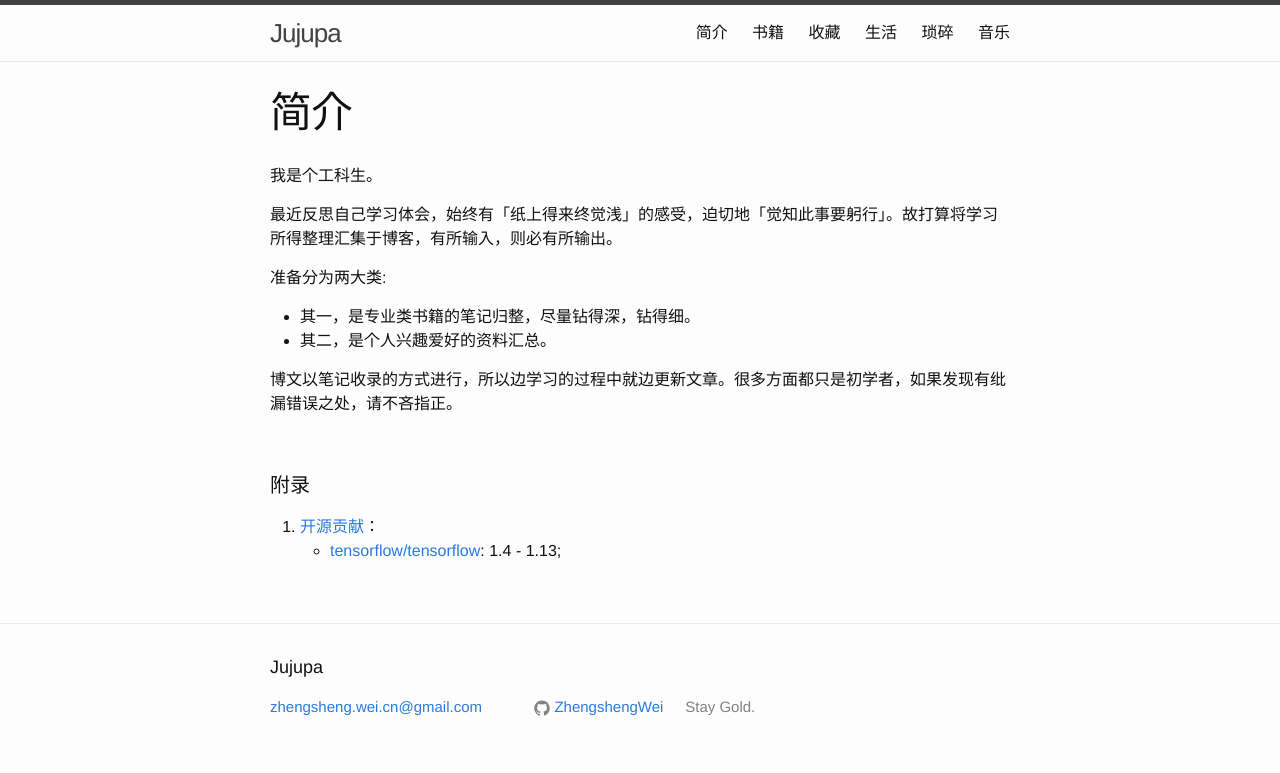
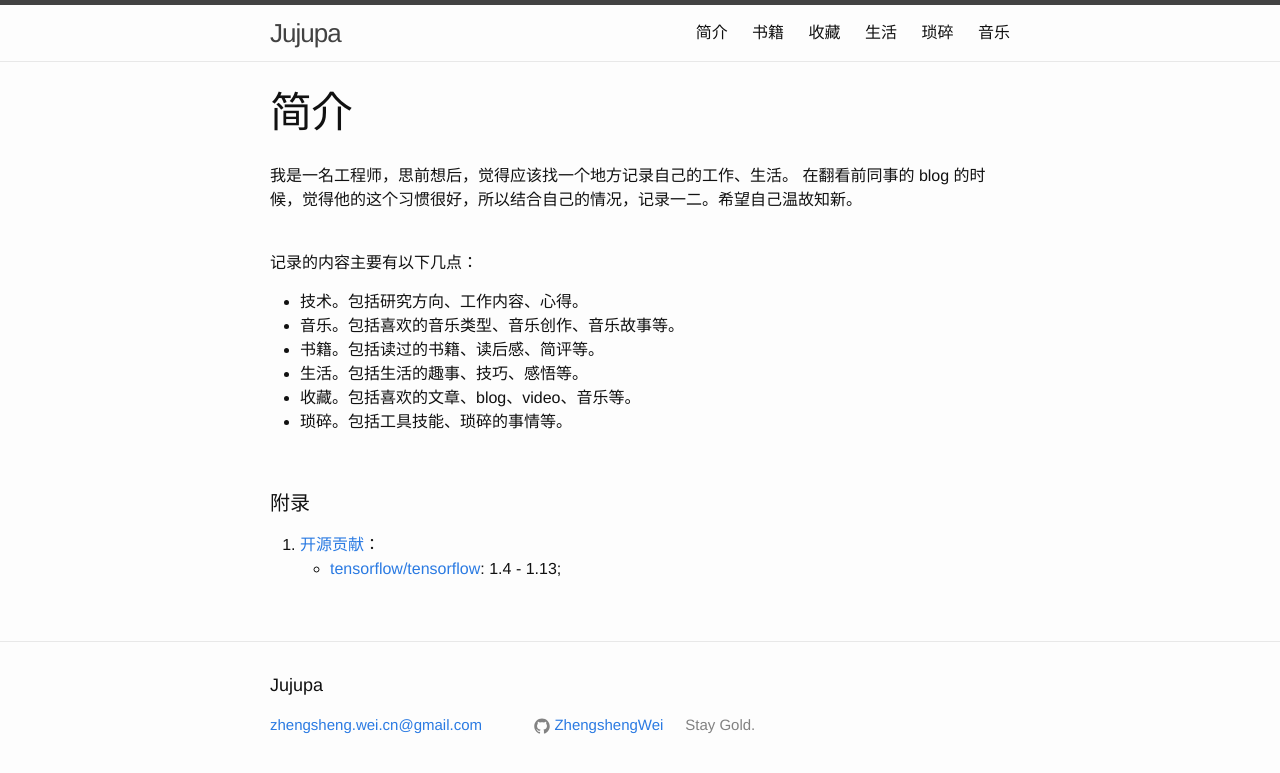
Before and after one commit to ZhengshengWei/zhengshengwei.github.io, a Jekyll site: the page built from about.md, in a window 1280 px wide. Shown: the top 773 px of the page. Built offline with Jekyll 4.4.1, drawn with Linux system fonts in a browser that asks for light colours; comment, search, counter and statistics services are not loaded.

Commit message:
update about page

```diff
--- a/about.md
+++ b/about.md
@@ -3,21 +3,24 @@ layout: page
 title: 简介
 ---
 
-我是个工科生。
+我是一名工程师，思前想后，觉得应该找一个地方记录自己的工作、生活。
+在翻看前同事的 blog 的时候，觉得他的这个习惯很好，所以结合自己的情况，记录一二。希望自己温故知新。
 
-最近反思自己学习体会，始终有「纸上得来终觉浅」的感受，迫切地「觉知此事要躬行」。故打算将学习所得整理汇集于博客，有所输入，则必有所输出。
+<br/>
+记录的内容主要有以下几点：
 
-准备分为两大类:
++ 技术。包括研究方向、工作内容、心得。
++ 音乐。包括喜欢的音乐类型、音乐创作、音乐故事等。
++ 书籍。包括读过的书籍、读后感、简评等。
++ 生活。包括生活的趣事、技巧、感悟等。
++ 收藏。包括喜欢的文章、blog、video、音乐等。
++ 琐碎。包括工具技能、琐碎的事情等。
 
-+ 其一，是专业类书籍的笔记归整，尽量钻得深，钻得细。
-+ 其二，是个人兴趣爱好的资料汇总。
-
-博文以笔记收录的方式进行，所以边学习的过程中就边更新文章。很多方面都只是初学者，如果发现有纰漏错误之处，请不吝指正。
 
 
 <br/>
 
 #### 附录
 
-1. [开源贡献](https://www.openhub.net/accounts/facaiy)：
+1. [开源贡献](https://www.openhub.net/accounts/zhengshengwei)：
    + [tensorflow/tensorflow](https://github.com/tensorflow/tensorflow): 1.4 - 1.13;
```
